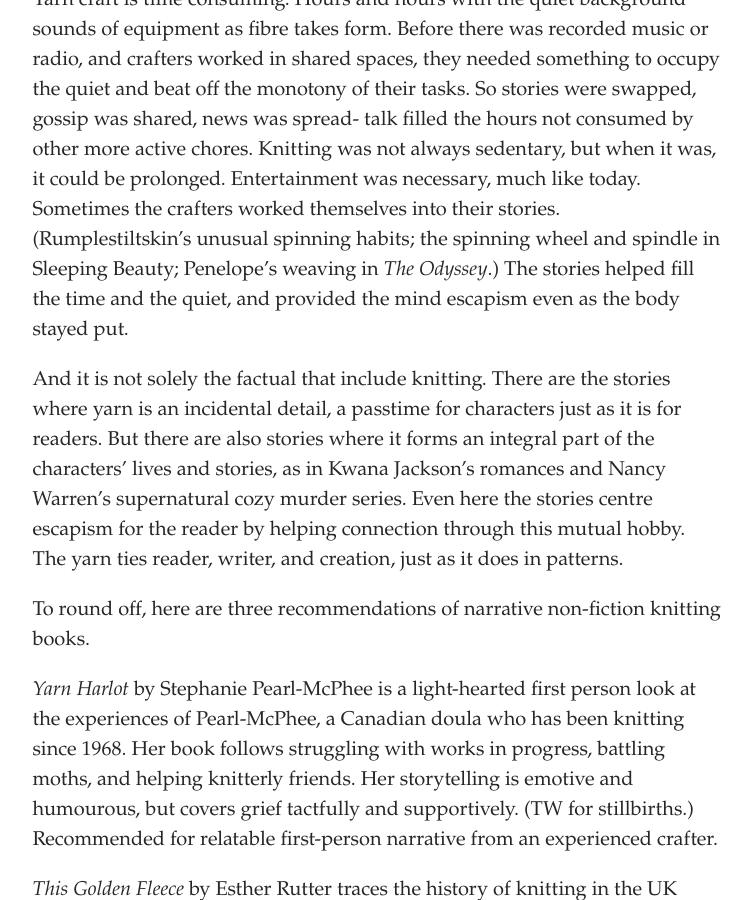
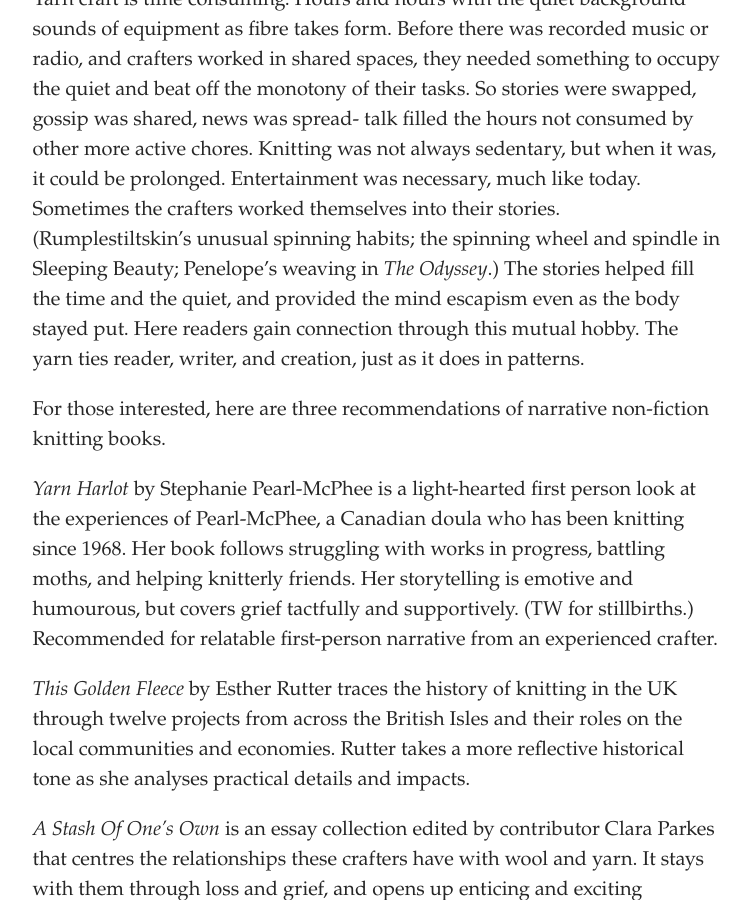
Before and after one commit to SammySpinsAYarn/Blog, a Jekyll site: the page built from _posts/2023-05-11-narrative-knitting-in-non-fiction.md, in a window 1280 px wide and 900 px high, scrolled down 391 px. Shown: the whole window, without its empty margins (262-1014 px from the left). Built offline with Jekyll 4.4.1, drawn with Linux system fonts in a browser that asks for light colours; some web fonts are replaced.

Commit message:
Update Post “2023-05-11-narrative-knitting-in-non-fiction”

```diff
--- a/_posts/2023-05-11-narrative-knitting-in-non-fiction.md
+++ b/_posts/2023-05-11-narrative-knitting-in-non-fiction.md
@@ -7,11 +7,9 @@
 ---
 K﻿nitting books are not new. They're in shops, libraries, archival collections, on bookshelves, and all over the internet. Most are tutorials and patterns, but there are numerous ones about the history of the craft and experiences of its practitioners. For it is no coincidence that 'to spin a yarn' means to tell a story.
 
-Y﻿arn craft is time consuming. Hours and hours with the quiet background sounds of equipment as fibre takes form. Before there was recorded music or radio, and crafters worked in shared spaces, they needed something to occupy the quiet and beat off the monotony of their tasks. So stories were swapped, gossip was shared, news was spread- talk filled the hours not consumed by other more active chores. Knitting was not always sedentary, but when it was, it could be prolonged. Entertainment was necessary, much like today. Sometimes the crafters worked themselves into their stories. (Rumplestiltskin's unusual spinning habits; the spinning wheel and spindle in Sleeping Beauty; Penelope's weaving in *The Odyssey*.) The stories helped fill the time and the quiet, and provided the mind escapism even as the body stayed put.
+Y﻿arn craft is time consuming. Hours and hours with the quiet background sounds of equipment as fibre takes form. Before there was recorded music or radio, and crafters worked in shared spaces, they needed something to occupy the quiet and beat off the monotony of their tasks. So stories were swapped, gossip was shared, news was spread- talk filled the hours not consumed by other more active chores. Knitting was not always sedentary, but when it was, it could be prolonged. Entertainment was necessary, much like today. Sometimes the crafters worked themselves into their stories. (Rumplestiltskin's unusual spinning habits; the spinning wheel and spindle in Sleeping Beauty; Penelope's weaving in *The Odyssey*.) The stories helped fill the time and the quiet, and provided the mind escapism even as the body stayed put. Here readers gain connection through this mutual hobby. The yarn ties reader, writer, and creation, just as it does in patterns.
 
-A﻿nd it is not solely the factual that include knitting. There are the stories where yarn is an incidental detail, a passtime for characters just as it is for readers. But there are also stories where it forms an integral part of the characters' lives and stories, as in Kwana Jackson's romances and Nancy Warren's supernatural cozy murder series. Even here the stories centre escapism for the reader by helping connection through this mutual hobby. The yarn ties reader, writer, and creation, just as it does in patterns.
-
-T﻿o round off, here are three recommendations of narrative non-fiction knitting books.
+For those interested, here are three recommendations of narrative non-fiction knitting books.
 
 *Yarn Harlot* by Stephanie Pearl-McPhee is a light-hearted first person look at the experiences of Pearl-McPhee, a Canadian doula who has been knitting since 1968. Her book follows struggling with works in progress, battling moths, and helping knitterly friends. Her storytelling is emotive and humourous, but covers grief tactfully and supportively. (TW for stillbirths.) Recommended for relatable first-person narrative from an experienced crafter.
 
```
